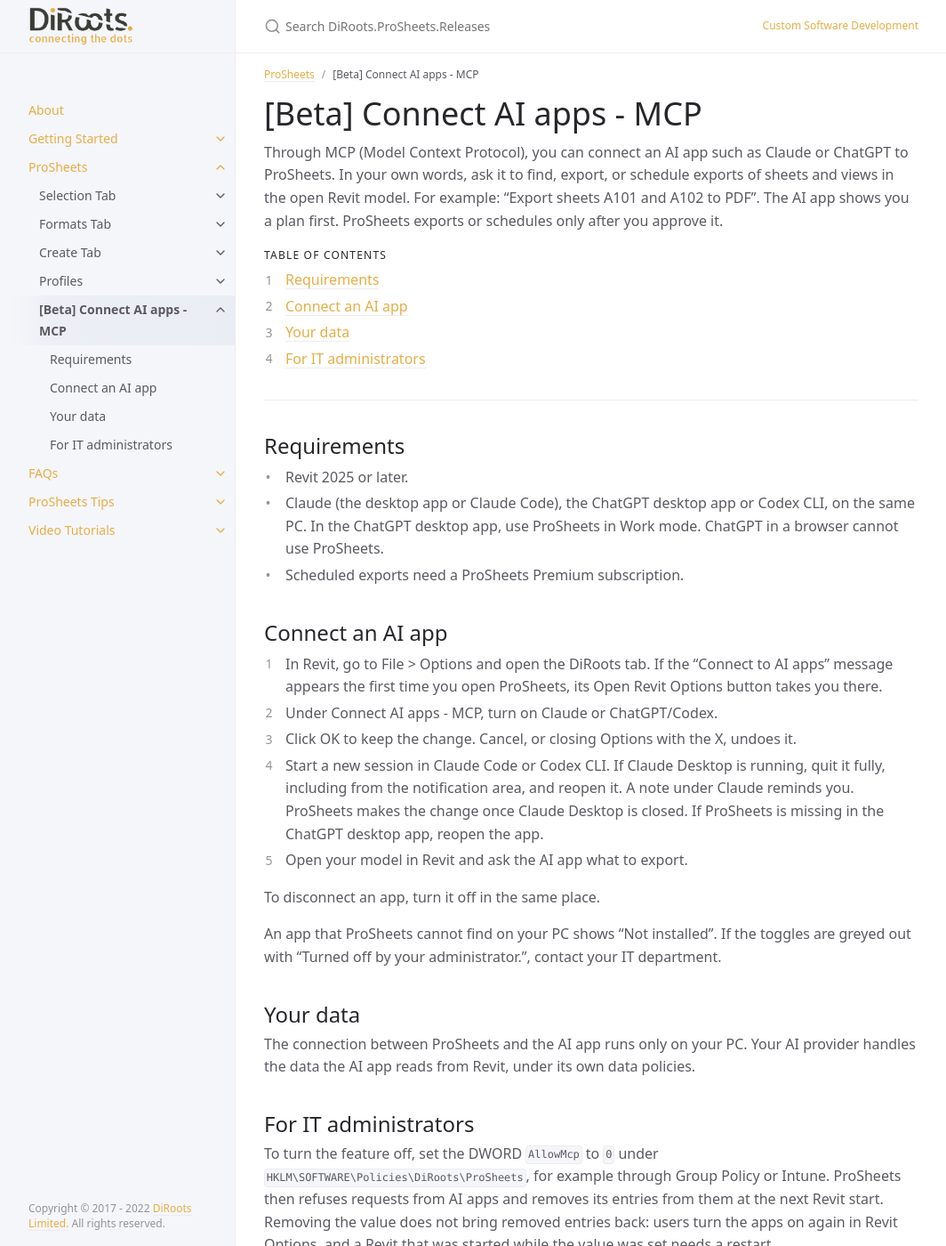
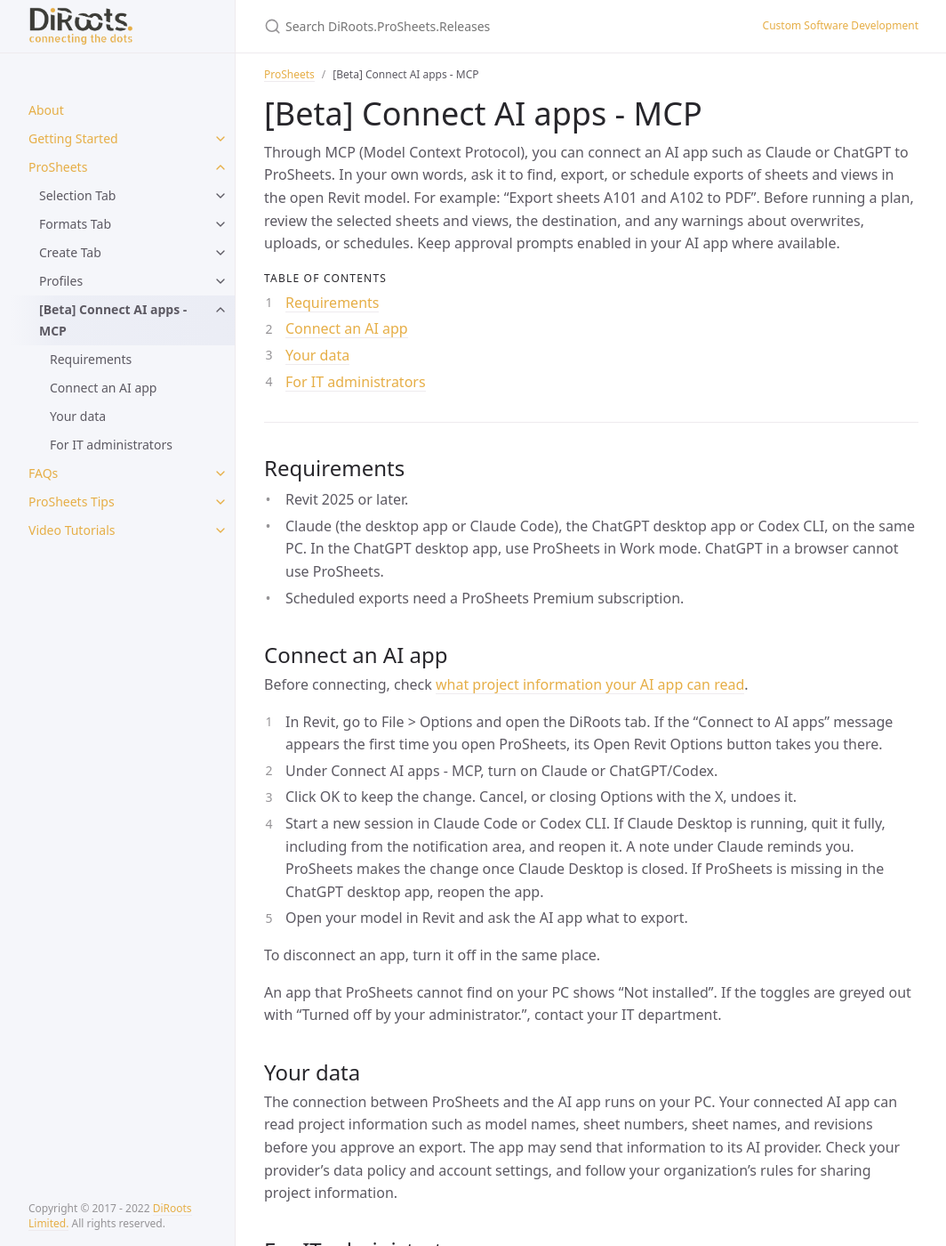
Before and after one commit to DiRoots-Limited/DiRoots.ProSheets.Releases, a Jekyll site: the page built from docs/ui-components/connect-ai-apps.md, in a window 1280 px wide and 1400 px high. Shown: the whole window at 89% size, without its empty margins (107-1171 px from the left). Built offline with Jekyll 4.4.1, drawn with Linux system fonts in a browser that asks for light colours.

Commit message:
fix: clarify ProSheets AI data sharing and plan review

```diff
--- a/docs/ui-components/connect-ai-apps.md
+++ b/docs/ui-components/connect-ai-apps.md
@@ -17,7 +17,7 @@ nav_sections:
 # [Beta] Connect AI apps - MCP
 {: .no_toc }
 
-Through MCP (Model Context Protocol), you can connect an AI app such as Claude or ChatGPT to ProSheets. In your own words, ask it to find, export, or schedule exports of sheets and views in the open Revit model. For example: "Export sheets A101 and A102 to PDF". The AI app shows you a plan first. ProSheets exports or schedules only after you approve it.
+Through MCP (Model Context Protocol), you can connect an AI app such as Claude or ChatGPT to ProSheets. In your own words, ask it to find, export, or schedule exports of sheets and views in the open Revit model. For example: "Export sheets A101 and A102 to PDF". Before running a plan, review the selected sheets and views, the destination, and any warnings about overwrites, uploads, or schedules. Keep approval prompts enabled in your AI app where available.
 
 ## Table of contents
 {: .no_toc .text-delta }
@@ -35,6 +35,8 @@ Through MCP (Model Context Protocol), you can connect an AI app such as Claude o
 
 ## Connect an AI app
 
+Before connecting, check [what project information your AI app can read](#your-data).
+
 1. In Revit, go to File > Options and open the DiRoots tab. If the "Connect to AI apps" message appears the first time you open ProSheets, its Open Revit Options button takes you there.
 2. Under Connect AI apps - MCP, turn on Claude or ChatGPT/Codex.
 3. Click OK to keep the change. Cancel, or closing Options with the X, undoes it.
@@ -47,7 +49,7 @@ An app that ProSheets cannot find on your PC shows "Not installed". If the toggl
 
 ## Your data
 
-The connection between ProSheets and the AI app runs only on your PC. Your AI provider handles the data the AI app reads from Revit, under its own data policies.
+The connection between ProSheets and the AI app runs on your PC. Your connected AI app can read project information such as model names, sheet numbers, sheet names, and revisions before you approve an export. The app may send that information to its AI provider. Check your provider’s data policy and account settings, and follow your organization’s rules for sharing project information.
 
 ## For IT administrators
 
```
